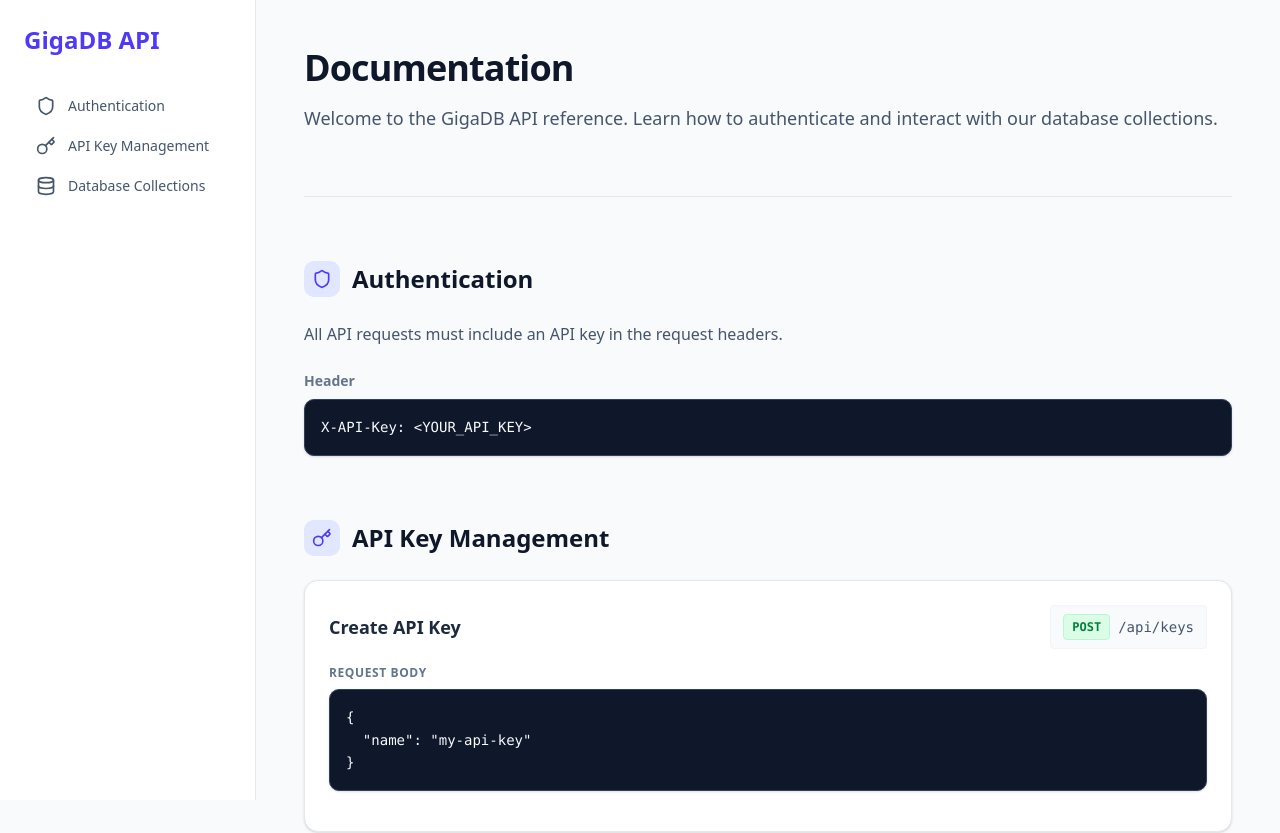
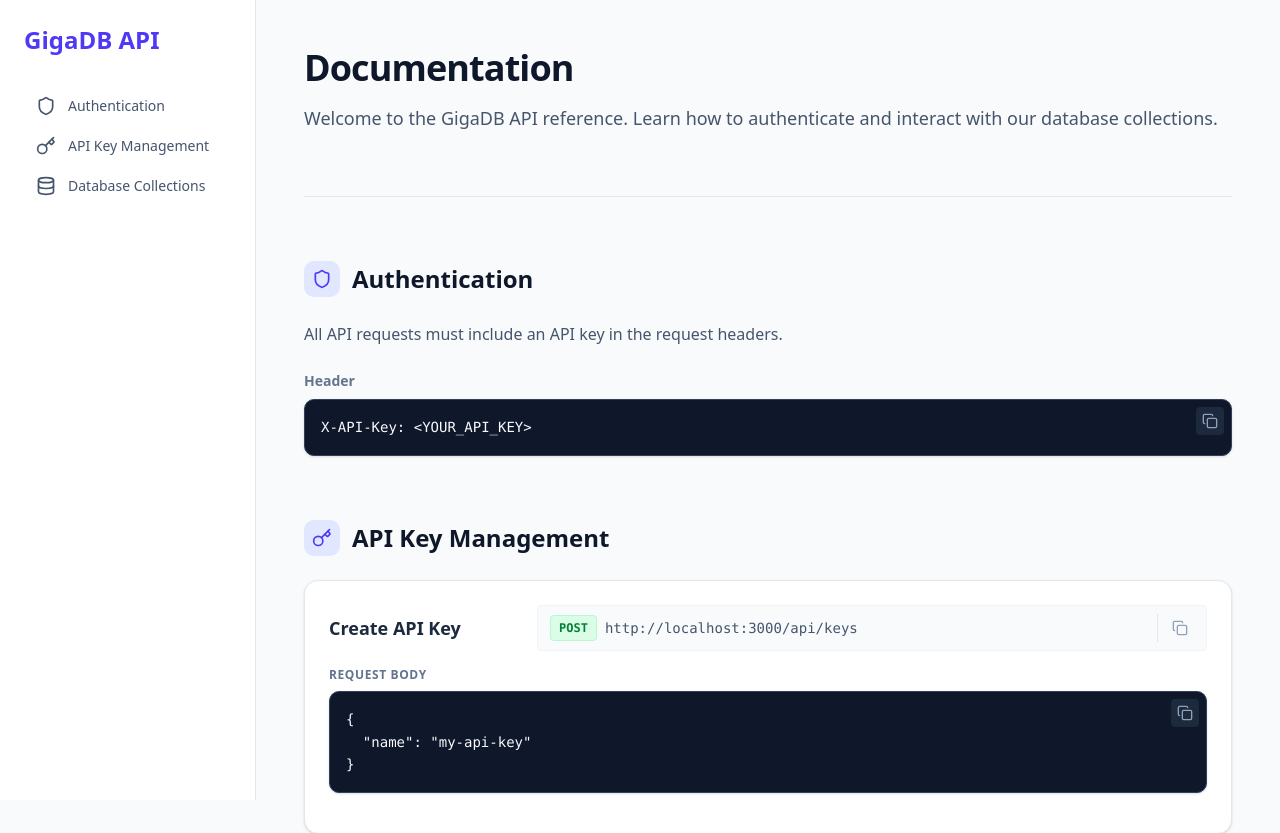
Before and after one commit to rohitkumar91131/gigadb, a React (Vite) app: page /docs in a window 1280 px wide. Shown: the top 833 px of the page. Built offline with nearby package versions, Linux system fonts and the light colour scheme.

Commit message:
added docs page

```diff
--- a/src/pages/Docs/Docs.jsx
+++ b/src/pages/Docs/Docs.jsx
@@ -1,7 +1,10 @@
 import React, { useState } from "react";
 import { Menu, X, Copy, Check, ChevronRight, Database, Key, Shield } from "lucide-react";
 
-// --- Configuration Data (Content) ---
+// --- Configuration: Environment Variable ---
+const BASE_URL = import.meta.env.VITE_BACKEND_URL || "https://api.gigadb.com";
+
+// --- Configuration Data ---
 const apiDocsData = [
   {
     id: "auth",
@@ -25,18 +28,18 @@ const apiDocsData = [
       {
         title: "Create API Key",
         method: "POST",
-        path: "/api/keys",
+        path: `${BASE_URL}/api/keys`,
         body: '{\n  "name": "my-api-key"\n}',
       },
       {
         title: "List API Keys",
         method: "GET",
-        path: "/api/keys?page=1&limit=10",
+        path: `${BASE_URL}/api/keys?page=1&limit=10`,
       },
       {
         title: "Revoke API Key",
         method: "POST",
-        path: "/api/keys/revoke",
+        path: `${BASE_URL}/api/keys/revoke`,
         body: '{\n  "apiKeyId": "key_id"\n}',
       },
     ],
@@ -49,24 +52,24 @@ const apiDocsData = [
       {
         title: "Get Documents",
         method: "GET",
-        path: "/api/v1/db/collections?collectionName=users",
+        path: `${BASE_URL}/api/v1/db/collections?collectionName=users`,
       },
       {
         title: "Insert Document",
         method: "POST",
-        path: "/api/v1/db/collections?collectionName=users",
+        path: `${BASE_URL}/api/v1/db/collections?collectionName=users`,
         body: '{\n  "data": {\n    "name": "John",\n    "age": 25\n  }\n}',
       },
       {
         title: "Update Document",
         method: "PUT",
-        path: "/api/v1/db/collections?collectionName=users",
+        path: `${BASE_URL}/api/v1/db/collections?collectionName=users`,
         body: '{\n  "collectionId": "doc_id",\n  "updatedData": {\n    "age": 26\n  }\n}',
       },
       {
         title: "Delete Document",
         method: "DELETE",
-        path: "/api/v1/db/collections?collectionName=users",
+        path: `${BASE_URL}/api/v1/db/collections?collectionName=users`,
         body: '{\n  "collectionId": "doc_id"\n}',
       },
     ],
@@ -74,6 +77,31 @@ const apiDocsData = [
 ];
 
 // --- Helper Components ---
+
+// 1. Reusable Copy Button Logic
+const CopyButton = ({ text, className = "" }) => {
+  const [copied, setCopied] = useState(false);
+
+  const handleCopy = () => {
+    navigator.clipboard.writeText(text);
+    setCopied(true);
+    setTimeout(() => setCopied(false), 2000);
+  };
+
+  return (
+    <button
+      onClick={handleCopy}
+      className={`p-1.5 rounded transition-all focus:outline-none focus:ring-2 focus:ring-indigo-500 ${
+        copied
+          ? "bg-green-100 text-green-600"
+          : "text-slate-400 hover:text-indigo-600 hover:bg-indigo-50"
+      } ${className}`}
+      title="Copy to clipboard"
+    >
+      {copied ? <Check size={16} /> : <Copy size={16} />}
+    </button>
+  );
+};
 
 const MethodBadge = ({ method }) => {
   const colors = {
@@ -83,33 +111,22 @@ const MethodBadge = ({ method }) => {
     DELETE: "bg-red-100 text-red-700 border-red-200",
   };
   return (
-    <span className={`px-2 py-1 rounded text-xs font-bold border ${colors[method] || "bg-gray-100"}`}>
+    <span className={`px-2 py-1 rounded text-xs font-bold border flex-shrink-0 ${colors[method] || "bg-gray-100"}`}>
       {method}
     </span>
   );
 };
 
 const CodeBlock = ({ code }) => {
-  const [copied, setCopied] = useState(false);
-
-  const handleCopy = () => {
-    navigator.clipboard.writeText(code);
-    setCopied(true);
-    setTimeout(() => setCopied(false), 2000);
-  };
-
   return (
     <div className="relative group mt-2 mb-4">
-      <pre className="bg-slate-900 text-slate-50 p-4 rounded-lg text-sm overflow-x-auto font-mono leading-relaxed border border-slate-700 shadow-sm">
+      <pre className="bg-slate-900 text-slate-50 p-4 rounded-lg text-sm overflow-x-auto font-mono leading-relaxed border border-slate-700 shadow-sm pr-12">
         {code}
       </pre>
-      <button
-        onClick={handleCopy}
-        className="absolute top-2 right-2 p-2 bg-slate-800 text-slate-400 rounded hover:text-white hover:bg-slate-700 transition-all opacity-0 group-hover:opacity-100 focus:opacity-100"
-        title="Copy to clipboard"
-      >
-        {copied ? <Check size={16} className="text-green-400" /> : <Copy size={16} />}
-      </button>
+      {/* Absolute positioned Copy Button for Code Blocks */}
+      <div className="absolute top-2 right-2">
+        <CopyButton text={code} className="bg-slate-800 text-slate-400 hover:bg-slate-700 hover:text-white" />
+      </div>
     </div>
   );
 };
@@ -118,7 +135,6 @@ const CodeBlock = ({ code }) => {
 
 export default function Docs() {
   const [sidebarOpen, setSidebarOpen] = useState(false);
-
   const toggleSidebar = () => setSidebarOpen(!sidebarOpen);
 
   return (
@@ -160,7 +176,7 @@ export default function Docs() {
       <main className="flex-1 p-6 md:p-12 max-w-5xl mx-auto w-full">
         <div className="space-y-16">
 
-          {/* Header Section */}
+          {/* Header */}
           <div>
             <h1 className="text-4xl font-extrabold tracking-tight text-slate-900 mb-4">Documentation</h1>
             <p className="text-lg text-slate-600">
@@ -182,7 +198,7 @@ export default function Docs() {
 
               {section.description && <p className="mb-6 text-slate-600 leading-relaxed">{section.description}</p>}
 
-              {/* Render Static Content Blocks */}
+              {/* Static Content (Headers etc) */}
               {section.content?.map((item, idx) => (
                 <div key={idx} className="mb-6">
                   {item.label && <span className="text-sm font-semibold text-slate-500 mb-1 block">{item.label}</span>}
@@ -190,15 +206,20 @@ export default function Docs() {
                 </div>
               ))}
 
-              {/* Render Endpoints */}
+              {/* Endpoints List */}
               <div className="space-y-8">
                 {section.endpoints?.map((ep, idx) => (
                   <div key={idx} className="bg-white border border-gray-200 rounded-xl p-6 shadow-sm hover:shadow-md transition-shadow">
                     <div className="flex flex-col md:flex-row md:items-center justify-between gap-4 mb-4">
-                      <h3 className="text-lg font-semibold text-slate-800">{ep.title}</h3>
-                      <div className="flex items-center gap-2 font-mono text-sm bg-slate-50 px-3 py-2 rounded border border-slate-100 w-full md:w-auto overflow-x-auto">
+                      <h3 className="text-lg font-semibold text-slate-800 w-48 flex-shrink-0">{ep.title}</h3>
+
+                      {/* URL Path Bar with Copy Button */}
+                      <div className="flex items-center gap-2 font-mono text-sm bg-slate-50 px-3 py-2 rounded border border-slate-100 w-full overflow-hidden">
                         <MethodBadge method={ep.method} />
-                        <span className="text-slate-600 whitespace-nowrap">{ep.path}</span>
+                        <span className="text-slate-600 truncate flex-1" title={ep.path}>{ep.path}</span>
+                        <div className="flex-shrink-0 border-l border-slate-200 pl-2 ml-1">
+                            <CopyButton text={ep.path} />
+                        </div>
                       </div>
                     </div>
 
```
